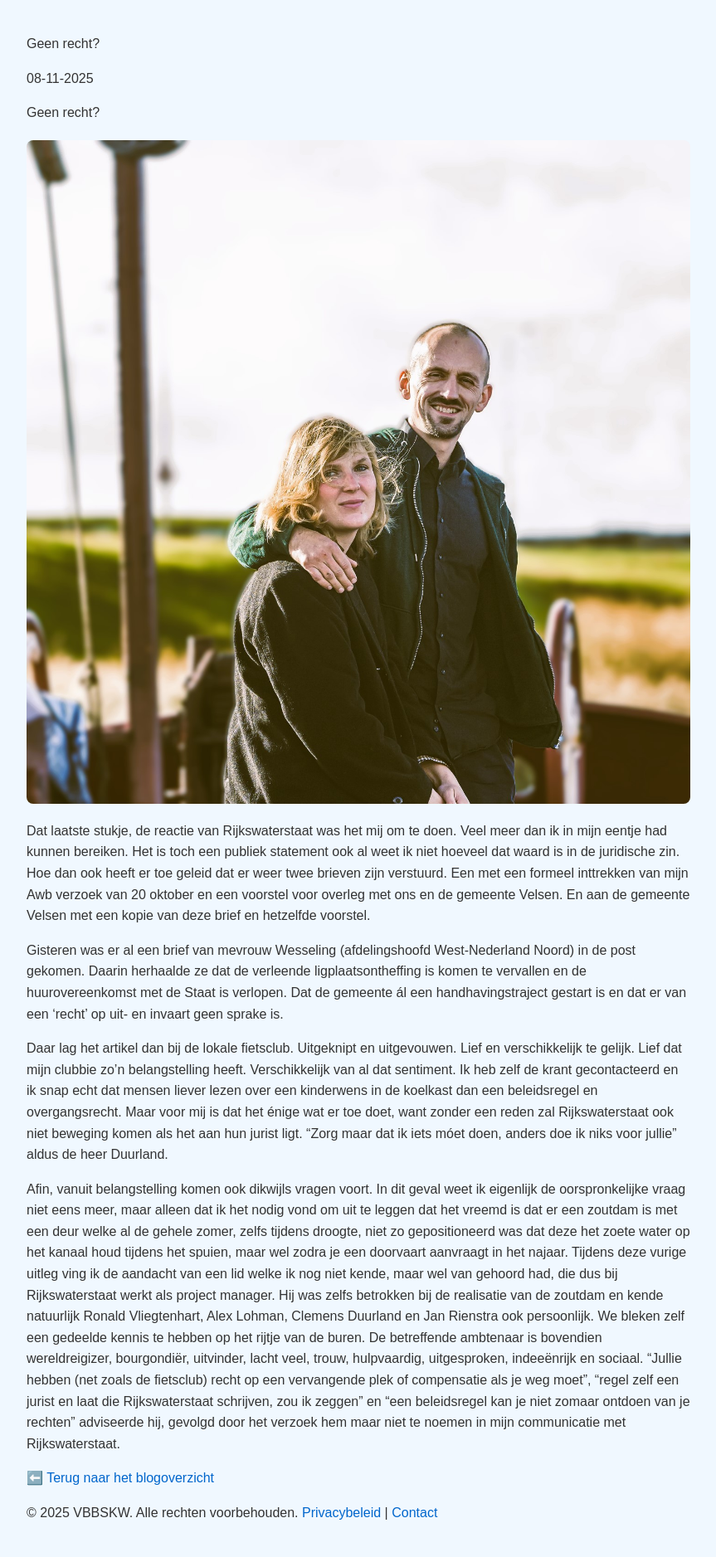
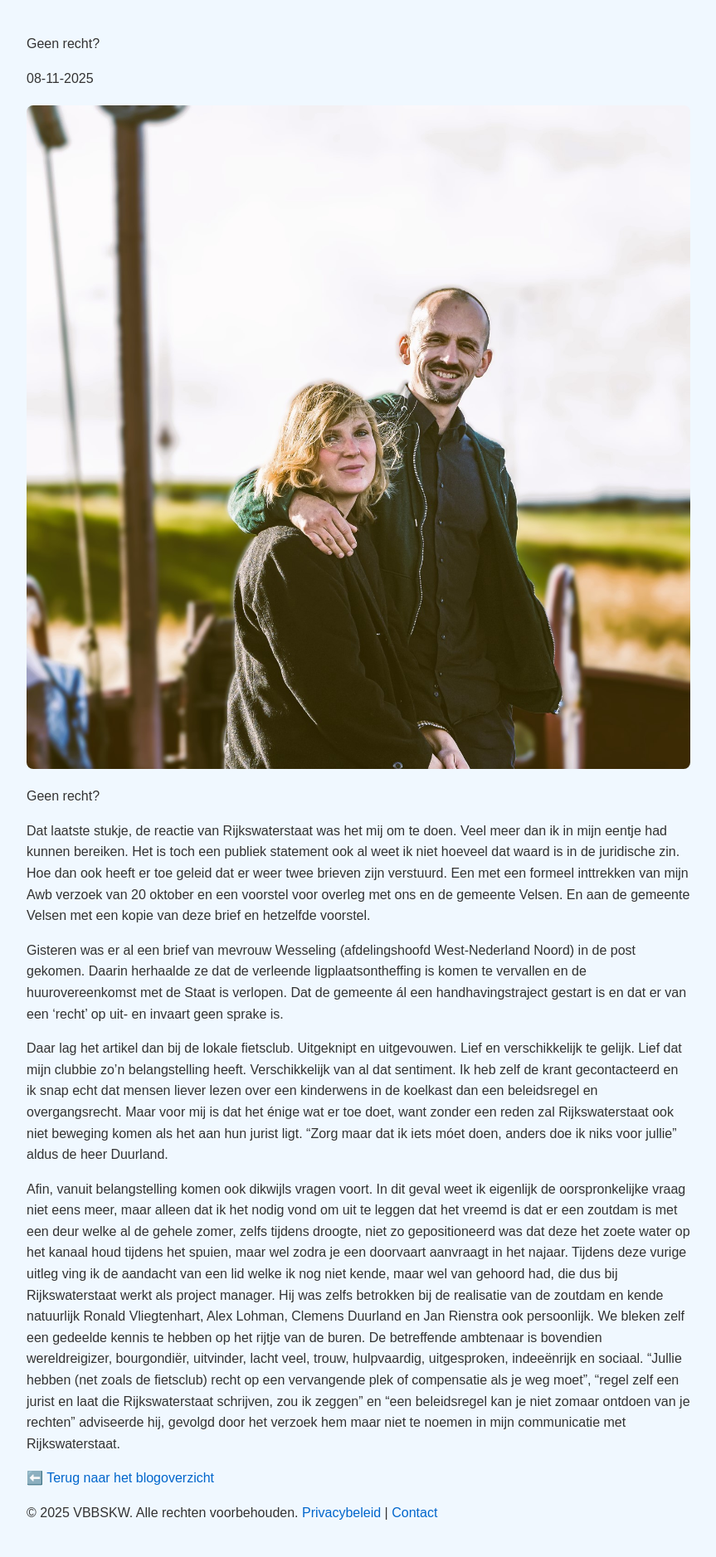
Before and after one commit to Klikblitser/VBBSKW, a Jekyll site: the page built from _posts/2025-11-08-Geen recht of onrecht.md, in a window 1280 px wide. Shown: the whole page at 83% size, without its empty margins (208-1071 px from the left). Built offline with Jekyll 4.4.1, drawn with Linux system fonts in a browser that asks for light colours.

Commit message:
neue post

```diff
--- a/_posts/2025-11-08-Geen recht of onrecht.md
+++ b/_posts/2025-11-08-Geen recht of onrecht.md
@@ -9,9 +9,9 @@ thumbnail: /assets/images/Krantaandeklach.jpg
 
 {{ page.date | date: "%d-%m-%Y" }}
 
+![Alt-tekst](https://github.com/Klikblitser/VBBSKW/blob/main/assets/images/Krantaandeklach.jpg?raw=true)
+
 Geen recht?
-
-![Alt-tekst](https://github.com/Klikblitser/VBBSKW/blob/main/assets/images/Krantaandeklach.jpg?raw=true)
 
 Dat laatste stukje, de reactie van Rijkswaterstaat was het mij om te doen. Veel meer dan ik in mijn eentje had kunnen bereiken. Het is toch een publiek statement ook al weet ik niet hoeveel dat waard is in de juridische zin. Hoe dan ook heeft er toe geleid dat er weer twee brieven zijn verstuurd. Een met een formeel inttrekken van mijn Awb verzoek van 20 oktober en een voorstel voor overleg met ons en de gemeente Velsen. En aan de gemeente Velsen met een kopie van deze brief en hetzelfde voorstel.
 
```
